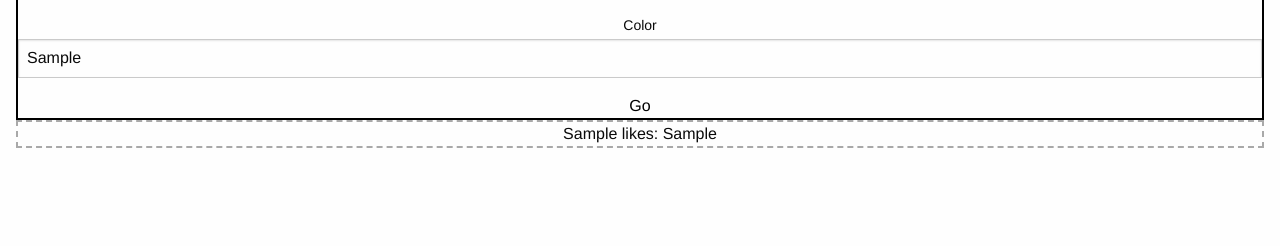
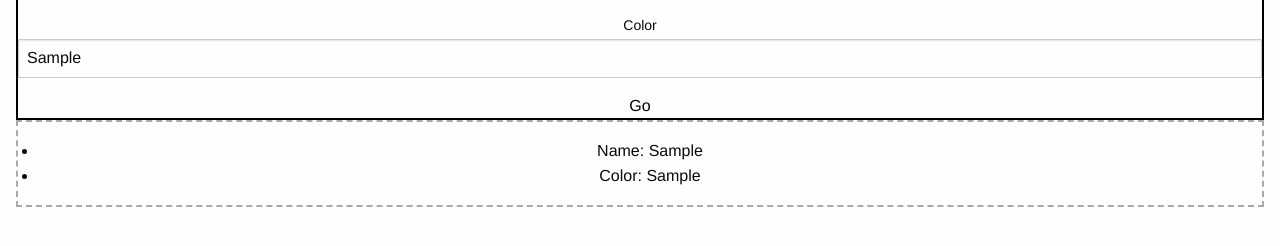
Before and after one commit to BrendanBard/person-stats, a plain HTML site: page Index.html in a window 1280 px wide. Both pictures are taken after typing "Sample", "Sample" into the empty fields and a click on the button "Go". Shown: the part 160-406 px from the top of the page. Drawn offline with nearby package versions, Linux system fonts and the light colour scheme.

Commit message:
add stats in an unordered list

```diff
--- a/index.css
+++ b/index.css
@@ -1,4 +1,3 @@
 body{
 padding: 1rem;
-
 }
--- a/index.js
+++ b/index.js
@@ -13,9 +13,25 @@ const color = y.personColor
 const name = y.personName
 const div = document.querySelector('div')
 const details = document.querySelector('#stats p')
-div.textContent = name.value + " likes: " + color.value
-details.textContent = color.value
-div.style.color = color.value
+
+const list = document.createElement('ul')
+const nameItem = document.createElement('li')
+nameItem.textContent = `Name: ${name.value} `
+list.appendChild(nameItem)
+
+
+//const ageItem = document.createElement('li')  etc
+const colorItem = document.createElement('li')
+colorItem.textContent = `Color: ${color.value}`
+colorItem.style.backgroundColor = color.value
+list.appendChild(colorItem)
+
+
+stats.appendChild(list)
+
+//div.textContent = name.value + " likes: " + color.value
+//details.textContent = color.value
+//div.style.color = color.value
 }
 
 const personForm = document.querySelector('#person-form')
```
